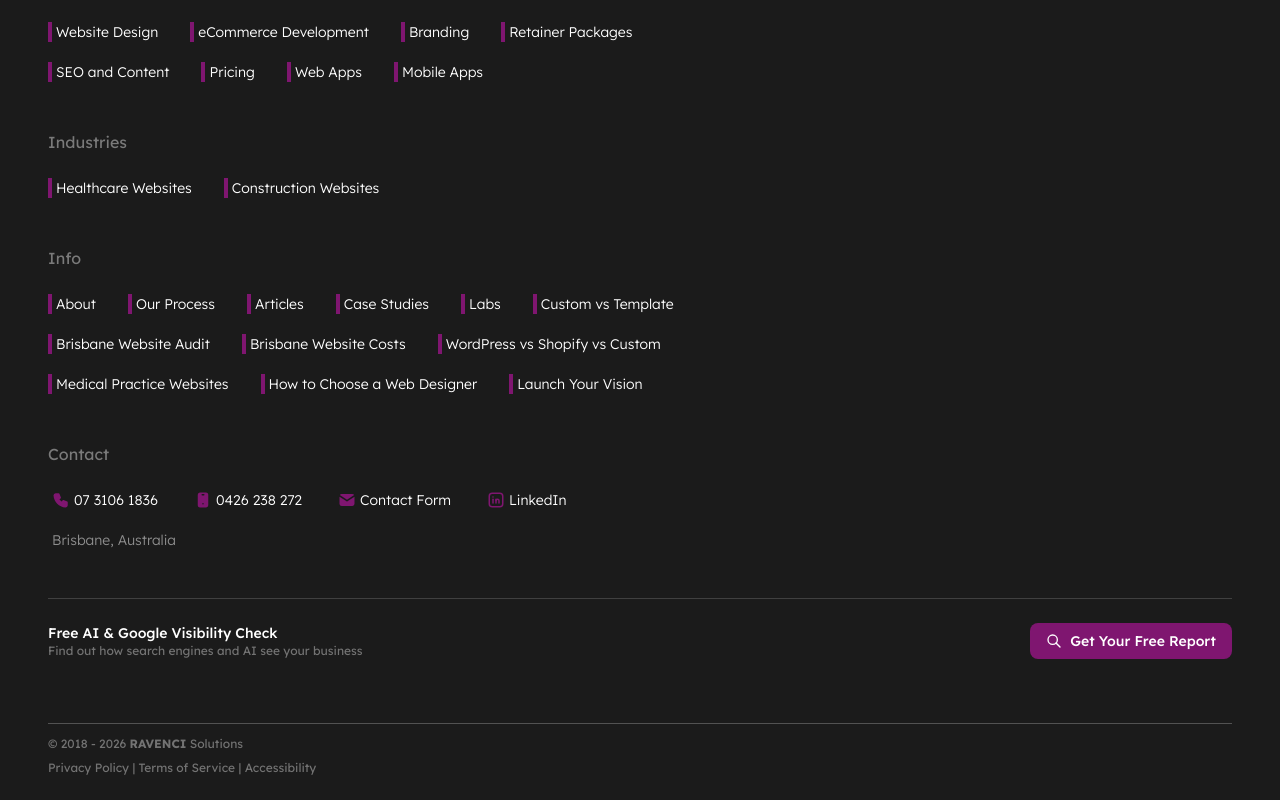
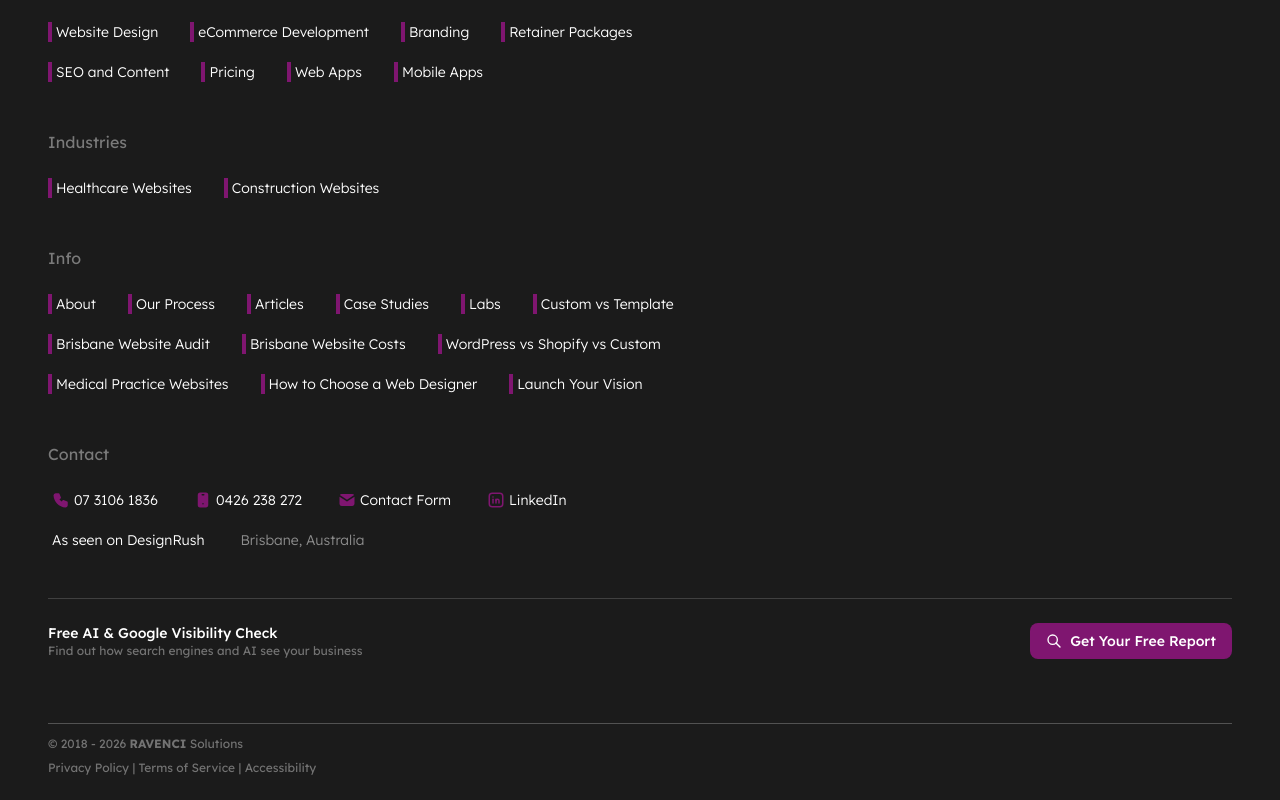
Before and after one commit to MadStoneDev/ravenci-solutions, a Next.js app: page /web-apps in a window 1280 px wide. Shown: the part 4431-5231 px from the top of the page. Built offline with nearby package versions, Linux system fonts and the light colour scheme; no server answers; what react-google-recaptcha-v3 would draw is missing.

Commit message:
Add DesignRush attribution link to footer contact section
Co-Authored-By: Claude Opus 4.8 <noreply@anthropic.com>

```diff
--- a/src/components/main-footer.tsx
+++ b/src/components/main-footer.tsx
@@ -328,6 +328,23 @@ export default function MainFooter() {
           </div>
 
           <div
+            className={`group/link pl-1 pr-2 relative flex items-center gap-1`}
+          >
+            <a
+              href={`https://www.designrush.com/agency/website-design-development`}
+              target="_blank"
+              rel="noopener noreferrer"
+              className={`relative z-10`}
+            >
+              As seen on DesignRush
+            </a>
+
+            <div
+              className={`absolute top-0 left-0 bottom-0 w-0 group-hover/link:w-full bg-ravenci-primary transition-all duration-300 ease-in-out`}
+            />
+          </div>
+
+          <div
             className={`group/link pl-1 pr-2 relative flex items-center gap-1 opacity-50`}
           >
             Brisbane, Australia
```
